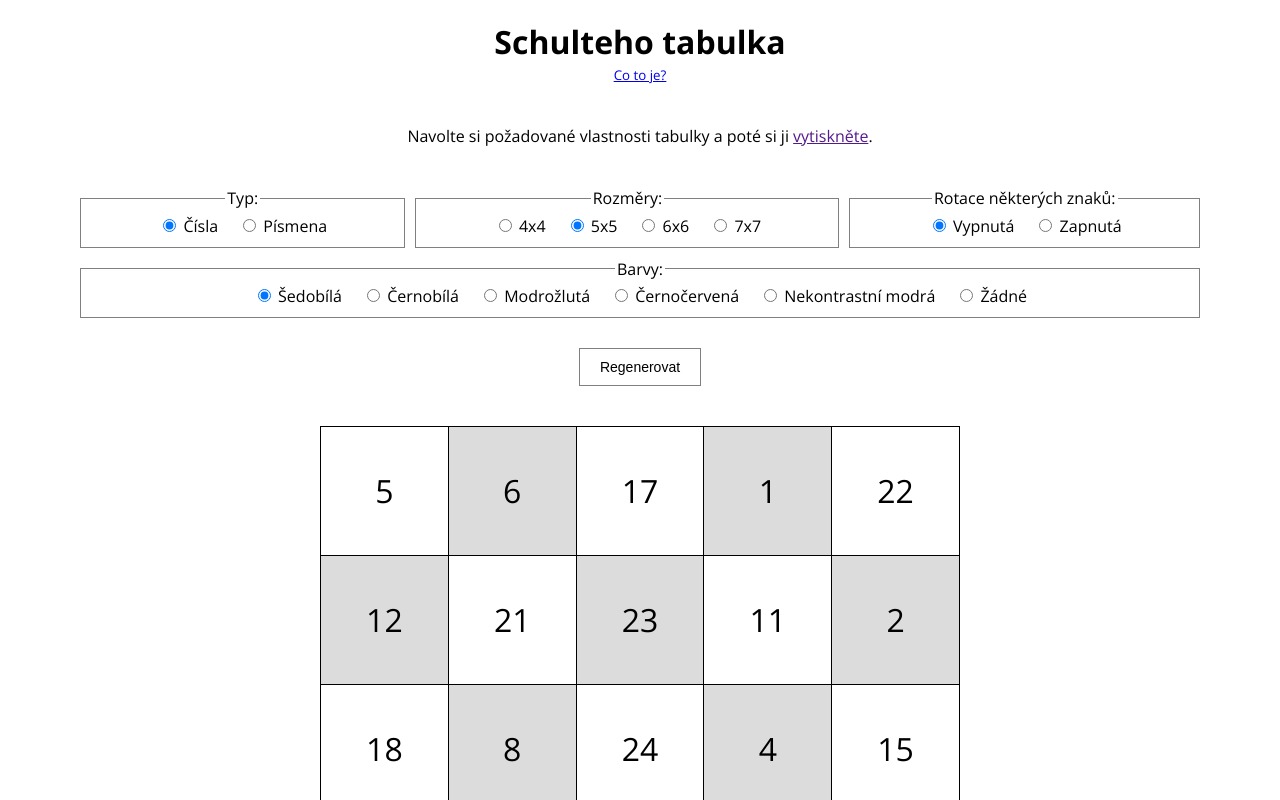
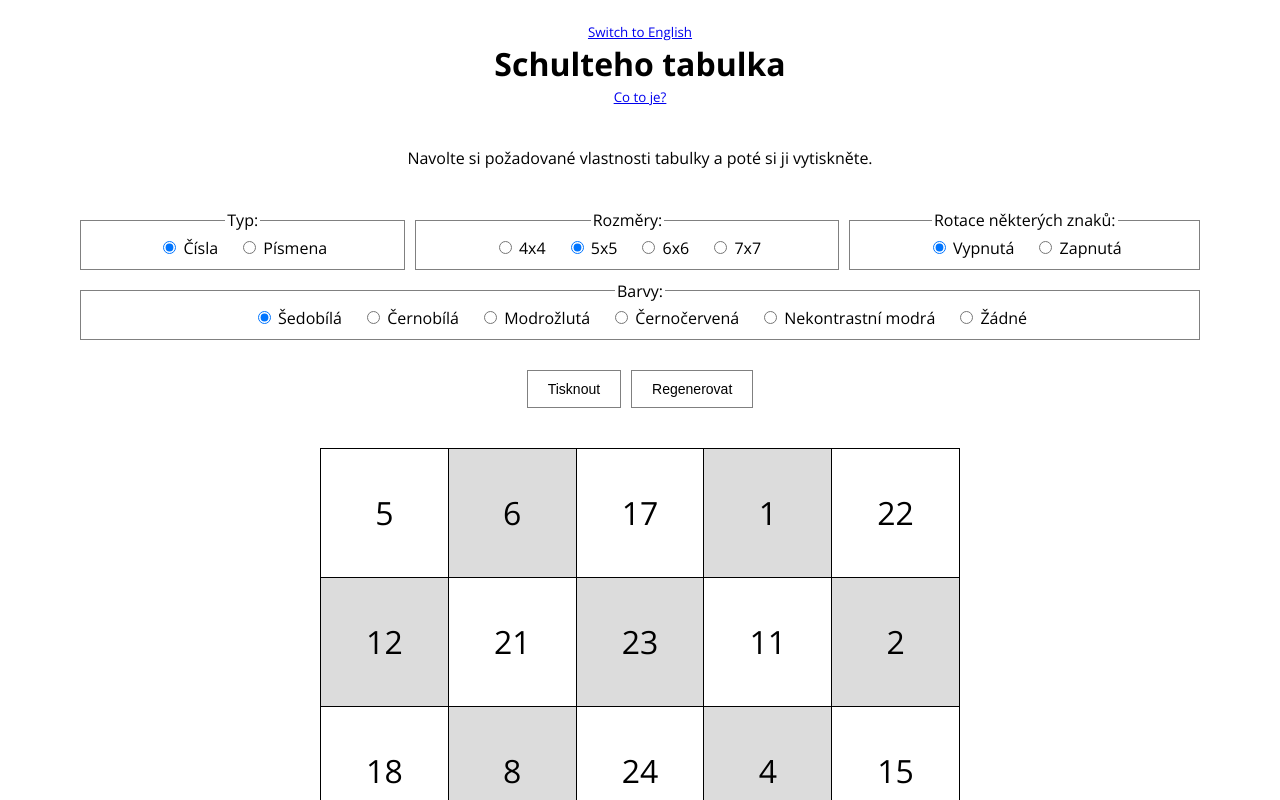
Before and after one commit to petrpacas/schulte-table, a React (Create React App) app: page / in a window 1280 px wide. Shown: the top 800 px of the page. Built offline with nearby package versions, Linux system fonts and the light colour scheme.

Commit message:
Languages

```diff
--- a/src/App.css
+++ b/src/App.css
@@ -31,11 +31,11 @@
     max-width: 80vh;
   }
 
-  .table-regenerate {
+  .table-button {
     background: none;
     border: 1px solid gray;
     font-size: 14px;
-    margin-top: 20px;
+    margin: 20px 5px 0;
     padding: 10px 20px;
   }
 
@@ -204,7 +204,7 @@
 
   .intro,
   .config,
-  .table-regenerate {
+  .table-button {
     display: none;
   }
 
--- a/src/App.js
+++ b/src/App.js
@@ -1,5 +1,6 @@
 import React from 'react';
 import './App.css';
+import Locales from './Locales';
 
 import Config from './components/Config';
 import Table from './components/Table';
@@ -9,9 +10,11 @@ export default class App extends React.Component {
     super(props);
 
     this.handleChange = this.handleChange.bind(this);
+    this.switchLang = this.switchLang.bind(this);
 
     this.state = {
       colors: 'graywhite',
+      lang: 'cs',
       rotated: 'false',
       size: '5',
       type: 'numbers'
@@ -24,36 +27,50 @@ export default class App extends React.Component {
     this.setState({ [arg[0]]: arg[1] });
   }
 
-  print(e) {
+  switchLang(e) {
     e.preventDefault();
-    window.print();
+
+    this.setState(prevState => {
+      if (prevState.lang === 'cs') {
+        return { lang: 'en' };
+      }
+      if (prevState.lang === 'en') {
+        return { lang: 'cs' };
+      }
+    });
   }
 
   render() {
-    const { colors, rotated, size, type } = this.state;
+    const { colors, lang, rotated, size, type } = this.state;
 
     return (
       <div id="app">
         <div className="intro">
-          <h1>Schulteho tabulka</h1>
+          <small>
+            <a href="#lang" onClick={this.switchLang}>
+              {Locales[lang].app.lang}
+            </a>
+          </small>
+          <h1>{Locales[lang].app.name}</h1>
           <small>
             <a
               href="https://www.petrruzicka.com/blog/tabulky/"
               rel="noopener noreferrer"
               target="_blank"
             >
-              Co to je?
+              {Locales[lang].app.link}
             </a>
           </small>
-          <p>
-            Navolte si požadované vlastnosti tabulky a poté si ji{' '}
-            <a className="print" href="" onClick={this.print}>
-              vytiskněte
-            </a>.
-          </p>
+          <p>{Locales[lang].app.hint}</p>
         </div>
-        <Config handleChange={this.handleChange} />
-        <Table colors={colors} rotated={rotated} size={size} type={type} />
+        <Config handleChange={this.handleChange} lang={lang} />
+        <Table
+          colors={colors}
+          lang={lang}
+          rotated={rotated}
+          size={size}
+          type={type}
+        />
       </div>
     );
   }
--- /dev/null
+++ b/src/Locales.js
@@ -0,0 +1,59 @@
+export default {
+  cs: {
+    app: {
+      lang: 'Switch to English',
+      name: 'Schulteho tabulka',
+      link: 'Co to je?',
+      hint: 'Navolte si požadované vlastnosti tabulky a poté si ji vytiskněte.'
+    },
+    config: {
+      typeLegend: 'Typ:',
+      typeNumbers: 'Čísla',
+      typeLetters: 'Písmena',
+      sizeLegend: 'Rozměry:',
+      rotatedLegend: 'Rotace některých znaků:',
+      rotatedOff: 'Vypnutá',
+      rotatedOn: 'Zapnutá',
+      colorsLegend: 'Barvy:',
+      colorsGraywhite: 'Šedobílá',
+      colorsBlackwhite: 'Černobílá',
+      colorsBlueyellow: 'Modrožlutá',
+      colorsBlackred: 'Černočervená',
+      colorsLowcontrastblue: 'Nekontrastní modrá',
+      colorsNocolors: 'Žádné'
+    },
+    table: {
+      print: 'Tisknout',
+      regen: 'Regenerovat'
+    }
+  },
+
+  en: {
+    app: {
+      lang: 'Přepnout do češtiny',
+      name: 'Schulte table',
+      link: 'What is it? (in Czech)',
+      hint: 'Select the desired table options and then print it.'
+    },
+    config: {
+      typeLegend: 'Type:',
+      typeNumbers: 'Numbers',
+      typeLetters: 'Letters',
+      sizeLegend: 'Size:',
+      rotatedLegend: 'Rotation of certain glyphs:',
+      rotatedOff: 'Disabled',
+      rotatedOn: 'Enabled',
+      colorsLegend: 'Colors:',
+      colorsGraywhite: 'Gray-White',
+      colorsBlackwhite: 'Black-White',
+      colorsBlueyellow: 'Blue-Yellow',
+      colorsBlackred: 'Black-Red',
+      colorsLowcontrastblue: 'Low-contrast Blue',
+      colorsNocolors: 'None'
+    },
+    table: {
+      print: 'Print',
+      regen: 'Regenerate'
+    }
+  }
+};
--- a/src/components/Config.js
+++ b/src/components/Config.js
@@ -1,13 +1,14 @@
 import React from 'react';
+import Locales from '../Locales';
 
 export default class Config extends React.Component {
   render() {
-    const { colors, handleChange, rotated, size, type } = this.props;
+    const { colors, lang, handleChange, rotated, size, type } = this.props;
 
     function configType() {
       return (
         <fieldset className="config-group">
-          <legend>Typ:</legend>
+          <legend>{Locales[lang].config.typeLegend}</legend>
           <label className="config-label">
             <input
               defaultChecked
@@ -17,7 +18,7 @@ export default class Config extends React.Component {
               type="radio"
               value="type-numbers"
             />{' '}
-            Čísla
+            {Locales[lang].config.typeNumbers}
           </label>
           <label className="config-label">
             <input
@@ -27,7 +28,7 @@ export default class Config extends React.Component {
               type="radio"
               value="type-letters"
             />{' '}
-            Písmena
+            {Locales[lang].config.typeLetters}
           </label>
         </fieldset>
       );
@@ -36,7 +37,7 @@ export default class Config extends React.Component {
     function configSize() {
       return (
         <fieldset className="config-group">
-          <legend>Rozměry:</legend>
+          <legend>{Locales[lang].config.sizeLegend}</legend>
           <label className="config-label">
             <input
               name="size"
@@ -85,7 +86,7 @@ export default class Config extends React.Component {
     function configRotated() {
       return (
         <fieldset className="config-group">
-          <legend>Rotace některých znaků:</legend>
+          <legend>{Locales[lang].config.rotatedLegend}</legend>
           <label className="config-label">
             <input
               defaultChecked
@@ -95,7 +96,7 @@ export default class Config extends React.Component {
               type="radio"
               value="rotated-false"
             />{' '}
-            Vypnutá
+            {Locales[lang].config.rotatedOff}
           </label>
           <label className="config-label">
             <input
@@ -105,7 +106,7 @@ export default class Config extends React.Component {
               type="radio"
               value="rotated-true"
             />{' '}
-            Zapnutá
+            {Locales[lang].config.rotatedOn}
           </label>
         </fieldset>
       );
@@ -114,7 +115,7 @@ export default class Config extends React.Component {
     function configColors() {
       return (
         <fieldset className="config-group">
-          <legend>Barvy:</legend>
+          <legend>{Locales[lang].config.colorsLegend}</legend>
           <label className="config-label">
             <input
               defaultChecked
@@ -124,7 +125,7 @@ export default class Config extends React.Component {
               type="radio"
               value="colors-graywhite"
             />{' '}
-            Šedobílá
+            {Locales[lang].config.colorsGraywhite}
           </label>
           <label className="config-label">
             <input
@@ -134,7 +135,7 @@ export default class Config extends React.Component {
               type="radio"
               value="colors-blackwhite"
             />{' '}
-            Černobílá
+            {Locales[lang].config.colorsBlackwhite}
           </label>
           <label className="config-label">
             <input
@@ -144,7 +145,7 @@ export default class Config extends React.Component {
               type="radio"
               value="colors-blueyellow"
             />{' '}
-            Modrožlutá
+            {Locales[lang].config.colorsBlueyellow}
           </label>
           <label className="config-label">
             <input
@@ -154,7 +155,7 @@ export default class Config extends React.Component {
               type="radio"
               value="colors-blackred"
             />{' '}
-            Černočervená
+            {Locales[lang].config.colorsBlackred}
           </label>
           <label className="config-label">
             <input
@@ -164,17 +165,17 @@ export default class Config extends React.Component {
               type="radio"
               value="colors-lowcontrastblue"
             />{' '}
-            Nekontrastní modrá
+            {Locales[lang].config.colorsLowcontrastblue}
           </label>
           <label className="config-label">
             <input
               name="colors"
               onChange={handleChange}
-              selected={colors === 'plain'}
+              selected={colors === 'nocolors'}
               type="radio"
-              value="colors-plain"
+              value="colors-nocolors"
             />{' '}
-            Žádné
+            {Locales[lang].config.colorsNocolors}
           </label>
         </fieldset>
       );
--- a/src/components/Table.js
+++ b/src/components/Table.js
@@ -1,4 +1,5 @@
 import React from 'react';
+import Locales from '../Locales';
 
 export default class Table extends React.Component {
   generate() {
@@ -55,8 +56,13 @@ export default class Table extends React.Component {
     }
   }
 
+  print(e) {
+    e.preventDefault();
+    window.print();
+  }
+
   render() {
-    const { colors, rotated, size } = this.props;
+    const { colors, lang, rotated, size } = this.props;
 
     function getClassName() {
       let className = 'table table-' + size + ' table-' + colors;
@@ -70,8 +76,11 @@ export default class Table extends React.Component {
 
     return (
       <div>
-        <button className="table-regenerate" onClick={() => this.forceUpdate()}>
-          Regenerovat
+        <button className="table-button" onClick={this.print}>
+          {Locales[lang].table.print}
+        </button>
+        <button className="table-button" onClick={() => this.forceUpdate()}>
+          {Locales[lang].table.regen}
         </button>
 
         <table className={getClassName()}>
```
